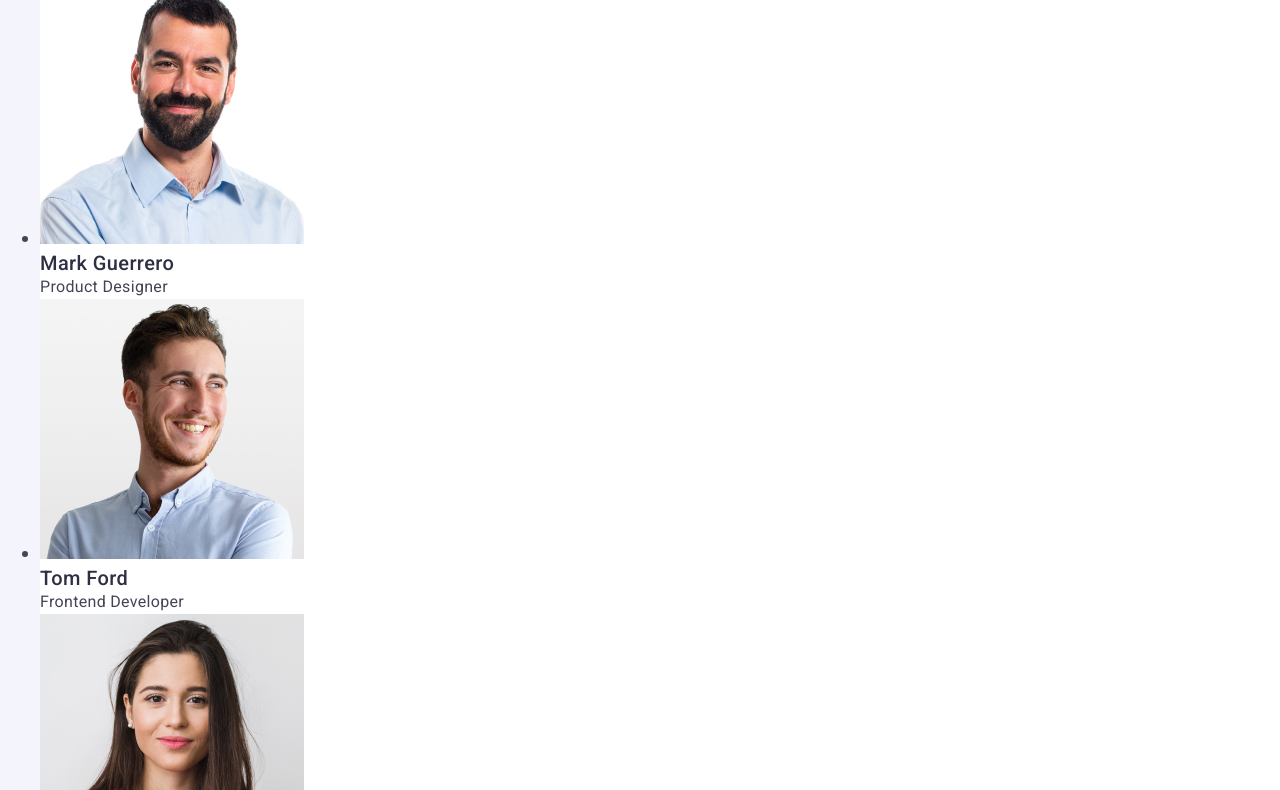
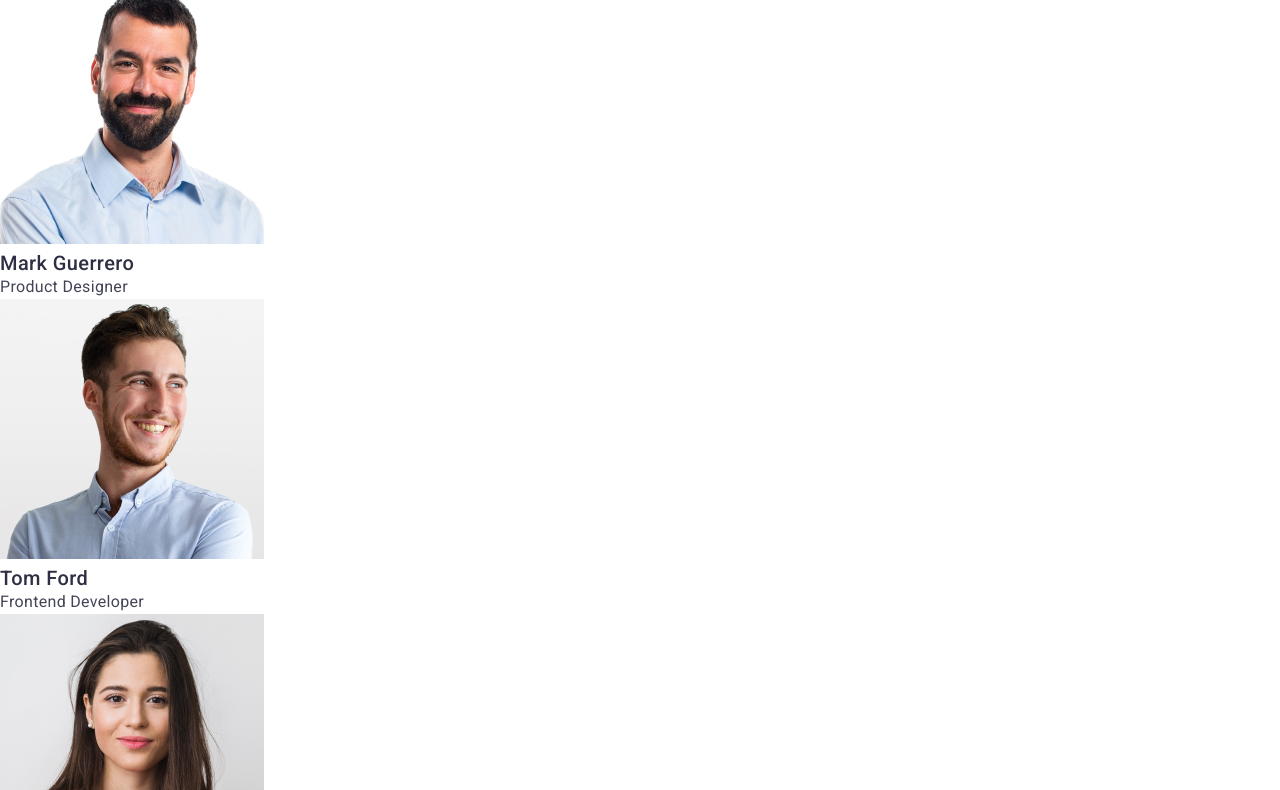
Before and after one commit to bartoszkucharuk/goit-markup-hw-02, a plain HTML site: page index.html in a window 1280 px wide. Shown: the part 522-1312 px from the top of the page. Drawn offline with nearby package versions, Linux system fonts and the light colour scheme.

Commit message:
ul - correction
delete punctors on UL, redone H2 to H3 on section 2

```diff
--- a/css/styles.css
+++ b/css/styles.css
@@ -2,6 +2,12 @@
     margin: 0;
     text-decoration: none;
     color: inherit;
+}
+
+ul {
+    list-style: none;
+    margin: 0;
+    padding: 0;
 }
 
 body {
--- a/index.html
+++ b/index.html
@@ -54,7 +54,7 @@
 
         <section class="features">
 <!-- problem z nagłówkiem- błąd autosprawdzania -->
-            <h2 class="features-header">problem z nagłówkiem sekcji 2</h2>
+            <h3 class="features-header">problem z nagłówkiem sekcji 2</h3>
 <!-- problem z nagłówkiem- błąd autosprawdzania -->
             <ul class="features-list">
                 <li class="features-item">
```
